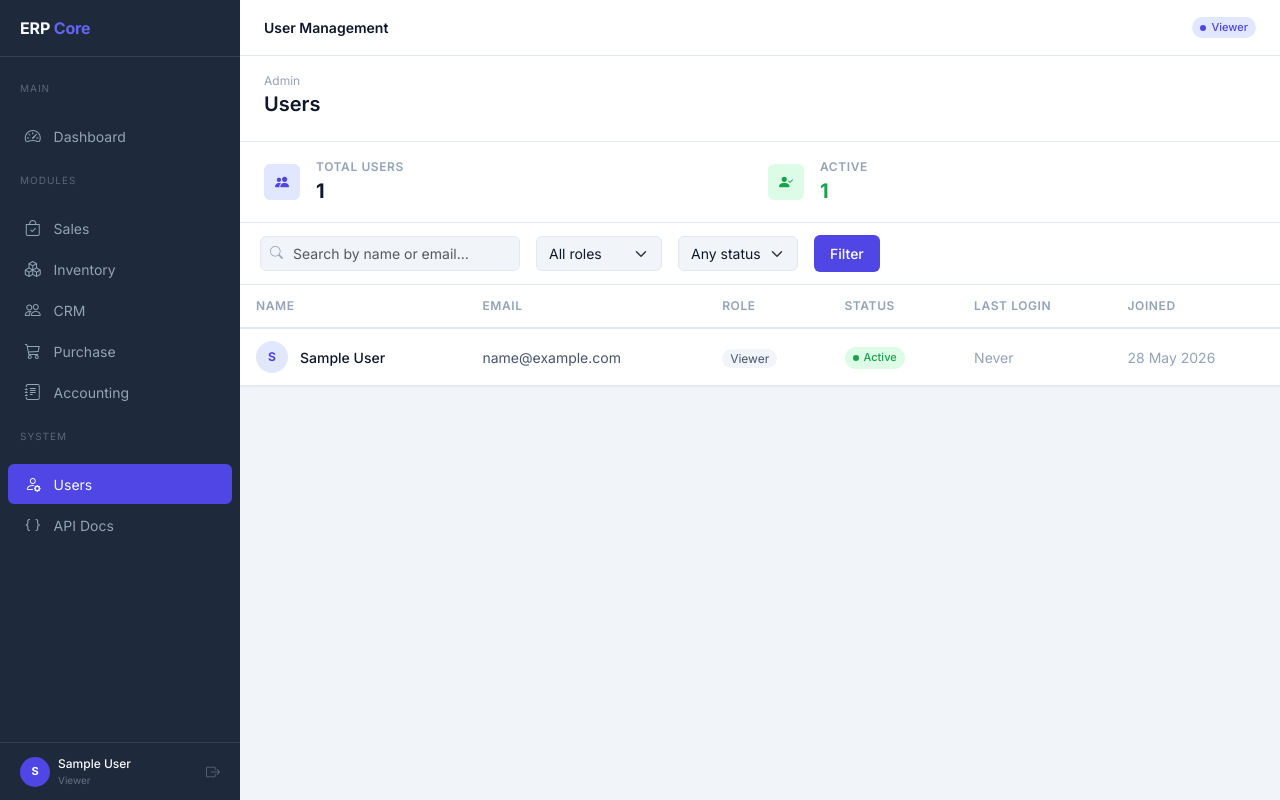
After one commit to odilboooy10/portfolio_project, a Django app: page /users/ in a window 1280 px wide. The commit adds this page. Run offline with Django 4.2, Linux system fonts and the light colour scheme; the visitor is signed in with stand-in values (Sample User, id 1); data comes from the database, SQL or seed files in the repository; parts of the project's set-up code (start-up, migrations or seed data) failed here and were passed over; some libraries are stand-ins or nearby versions.

Commit message:
Add Users frontend — admin-only user list + detail with role/status management

```diff
--- /dev/null
+++ b/core/apps/users/frontend_views.py
@@ -0,0 +1,83 @@
+from django.contrib import messages
+from django.contrib.auth.mixins import LoginRequiredMixin, UserPassesTestMixin
+from django.shortcuts import get_object_or_404, redirect
+from django.views import View
+from django.views.generic import DetailView, ListView
+
+from apps.users.models import User
+
+
+class AdminRequiredMixin(LoginRequiredMixin, UserPassesTestMixin):
+    def test_func(self):
+        return self.request.user.is_admin
+
+
+class UserListView(AdminRequiredMixin, ListView):
+    model = User
+    template_name = 'users/user_list.html'
+    context_object_name = 'users'
+    paginate_by = 30
+
+    def get_queryset(self):
+        qs = User.objects.order_by('email')
+        q = self.request.GET.get('q', '').strip()
+        role = self.request.GET.get('role', '')
+        active = self.request.GET.get('active', '')
+        if q:
+            qs = qs.filter(email__icontains=q) | qs.filter(first_name__icontains=q) | qs.filter(last_name__icontains=q)
+        if role:
+            qs = qs.filter(role=role)
+        if active == '1':
+            qs = qs.filter(is_active=True)
+        elif active == '0':
+            qs = qs.filter(is_active=False)
+        return qs
+
+    def get_context_data(self, **kwargs):
+        ctx = super().get_context_data(**kwargs)
+        ctx['roles'] = User.Role.choices
+        ctx['q'] = self.request.GET.get('q', '')
+        ctx['current_role'] = self.request.GET.get('role', '')
+        ctx['current_active'] = self.request.GET.get('active', '')
+        ctx['total_count'] = User.objects.count()
+        ctx['active_count'] = User.objects.filter(is_active=True).count()
+        return ctx
+
+
+class UserDetailView(AdminRequiredMixin, DetailView):
+    model = User
+    template_name = 'users/user_detail.html'
+    context_object_name = 'profile'
+
+    def get_context_data(self, **kwargs):
+        ctx = super().get_context_data(**kwargs)
+        ctx['roles'] = User.Role.choices
+        return ctx
+
+
+class UserToggleActiveView(AdminRequiredMixin, View):
+    def post(self, request, pk):
+        user = get_object_or_404(User, pk=pk)
+        if user == request.user:
+            messages.error(request, 'You cannot deactivate your own account.')
+            return redirect('users:user-detail', pk=pk)
+        user.is_active = not user.is_active
+        user.save(update_fields=['is_active'])
+        state = 'activated' if user.is_active else 'deactivated'
+        messages.success(request, f'{user.email} has been {state}.')
+        return redirect('users:user-detail', pk=pk)
+
+
+class UserChangeRoleView(AdminRequiredMixin, View):
+    def post(self, request, pk):
+        user = get_object_or_404(User, pk=pk)
+        if user == request.user:
+            messages.error(request, 'You cannot change your own role here.')
+            return redirect('users:user-detail', pk=pk)
+        new_role = request.POST.get('role')
+        valid_roles = [r for r, _ in User.Role.choices]
+        if new_role in valid_roles:
+            user.role = new_role
+            user.save(update_fields=['role'])
+            messages.success(request, f'{user.email} role changed to {user.get_role_display()}.')
+        return redirect('users:user-detail', pk=pk)
--- a/core/config/urls.py
+++ b/core/config/urls.py
@@ -21,6 +21,7 @@ urlpatterns = [
     path('inventory/', include('apps.inventory.urls_frontend', namespace='inventory')),
     path('purchase/',    include('apps.purchase.urls_frontend',    namespace='purchase')),
     path('accounting/',  include('apps.accounting.urls_frontend',  namespace='accounting')),
+    path('users/',       include('apps.users.urls_frontend',       namespace='users')),
 
     # API v1
     path('api/v1/', include('config.api_urls')),
--- a/core/templates/base.html
+++ b/core/templates/base.html
@@ -433,6 +433,7 @@
     {% url 'crm:lead-list'          as url_crm %}
     {% url 'purchase:po-list'       as url_purchase %}
     {% url 'accounting:journal-list' as url_accounting %}
+    {% url 'users:user-list'        as url_users %}
 
     <p class="sidebar-label">Modules</p>
     <a href="{{ url_sales|default:'#' }}"
@@ -457,6 +458,12 @@
     </a>
 
     <p class="sidebar-label">System</p>
+    {% if request.user.is_admin %}
+    <a href="{{ url_users|default:'#' }}"
+       class="nav-link-sidebar {% if request.resolver_match.namespace == 'users' %}active{% endif %}">
+      <i class="bi bi-person-gear"></i> Users
+    </a>
+    {% endif %}
     <a href="/api/v1/docs/" class="nav-link-sidebar" target="_blank">
       <i class="bi bi-braces"></i> API Docs
     </a>
--- /dev/null
+++ b/core/templates/users/user_list.html
@@ -0,0 +1,155 @@
+{% extends "base.html" %}
+{% block title %}Users — ERP Core{% endblock %}
+{% block page_title %}User Management{% endblock %}
+
+{% block content %}
+<div class="page-header">
+  <div class="page-header__left">
+    <span class="page-header__breadcrumb">Admin</span>
+    <h1 class="page-header__title">Users</h1>
+  </div>
+</div>
+
+<!-- KPI strip -->
+<div style="display:grid;grid-template-columns:1fr 1fr;gap:var(--space-4);
+            padding:var(--space-4) var(--space-6);background:var(--color-card-bg);
+            border-bottom:1px solid var(--color-border);">
+  <div style="display:flex;align-items:center;gap:var(--space-4);">
+    <div style="width:36px;height:36px;background:var(--color-primary-light);border-radius:var(--radius-md);
+                display:flex;align-items:center;justify-content:center;color:var(--color-primary);">
+      <i class="bi bi-people-fill"></i>
+    </div>
+    <div>
+      <div style="font-size:var(--text-xs);color:var(--color-text-muted);text-transform:uppercase;
+                  letter-spacing:0.05em;font-weight:var(--font-semi);">Total Users</div>
+      <div style="font-size:var(--text-xl);font-weight:var(--font-bold);color:var(--color-text-primary);">
+        {{ total_count }}
+      </div>
+    </div>
+  </div>
+  <div style="display:flex;align-items:center;gap:var(--space-4);">
+    <div style="width:36px;height:36px;background:#dcfce7;border-radius:var(--radius-md);
+                display:flex;align-items:center;justify-content:center;color:var(--color-success);">
+      <i class="bi bi-person-check-fill"></i>
+    </div>
+    <div>
+      <div style="font-size:var(--text-xs);color:var(--color-text-muted);text-transform:uppercase;
+                  letter-spacing:0.05em;font-weight:var(--font-semi);">Active</div>
+      <div style="font-size:var(--text-xl);font-weight:var(--font-bold);color:var(--color-success);">
+        {{ active_count }}
+      </div>
+    </div>
+  </div>
+</div>
+
+<div class="filter-bar">
+  <form method="get" class="d-flex align-items-center gap-3 flex-wrap" style="flex:1;">
+    <div style="flex:1;min-width:180px;max-width:260px;position:relative;">
+      <i class="bi bi-search" style="position:absolute;left:10px;top:50%;transform:translateY(-50%);
+         color:var(--color-text-muted);font-size:13px;pointer-events:none;"></i>
+      <input type="text" name="q" value="{{ q }}" placeholder="Search by name or email…"
+             class="form-control" style="padding-left:32px;">
+    </div>
+    <select name="role" class="form-select" style="width:auto;">
+      <option value="">All roles</option>
+      {% for val, label in roles %}
+      <option value="{{ val }}" {% if current_role == val %}selected{% endif %}>{{ label }}</option>
+      {% endfor %}
+    </select>
+    <select name="active" class="form-select" style="width:auto;">
+      <option value="">Any status</option>
+      <option value="1" {% if current_active == '1' %}selected{% endif %}>Active</option>
+      <option value="0" {% if current_active == '0' %}selected{% endif %}>Inactive</option>
+    </select>
+    <button type="submit" class="btn-erp-primary">Filter</button>
+    {% if q or current_role or current_active %}
+    <a href="{% url 'users:user-list' %}" class="btn-erp-ghost">Clear</a>
+    {% endif %}
+  </form>
+</div>
+
+<div class="panel" style="border-radius:0;border-left:none;border-right:none;border-top:none;">
+  {% if users %}
+  <table class="erp-table">
+    <thead>
+      <tr>
+        <th>Name</th>
+        <th>Email</th>
+        <th>Role</th>
+        <th>Status</th>
+        <th>Last Login</th>
+        <th>Joined</th>
+      </tr>
+    </thead>
+    <tbody>
+      {% for user in users %}
+      <tr style="cursor:pointer;" onclick="window.location='{% url 'users:user-detail' user.pk %}'">
+        <td>
+          <div style="display:flex;align-items:center;gap:var(--space-3);">
+            <div style="width:32px;height:32px;border-radius:50%;background:var(--color-primary-light);
+                        display:flex;align-items:center;justify-content:center;
+                        color:var(--color-primary);font-weight:var(--font-bold);font-size:var(--text-xs);
+                        flex-shrink:0;">
+              {{ user.first_name|first|upper|default:user.email|first|upper }}
+            </div>
+            <span style="font-weight:var(--font-medium);color:var(--color-text-primary);">
+              {{ user.get_full_name|default:"—" }}
+            </span>
+          </div>
+        </td>
+        <td style="color:var(--color-text-secondary);">{{ user.email }}</td>
+        <td>
+          <span style="font-size:var(--text-xs);background:#f1f5f9;padding:2px 8px;
+                       border-radius:var(--radius-full);color:var(--color-text-secondary);">
+            {{ user.get_role_display }}
+          </span>
+        </td>
+        <td>
+          {% if user.is_active %}
+          <span class="badge-status badge-done">Active</span>
+          {% else %}
+          <span class="badge-status badge-cancelled">Inactive</span>
+          {% endif %}
+        </td>
+        <td style="color:var(--color-text-muted);font-size:var(--text-sm);">
+          {{ user.last_login|date:"d M Y H:i"|default:"Never" }}
+        </td>
+        <td style="color:var(--color-text-muted);font-size:var(--text-sm);">
+          {{ user.date_joined|date:"d M Y" }}
+        </td>
+      </tr>
+      {% endfor %}
+    </tbody>
+  </table>
+
+  {% if is_paginated %}
+  <div style="padding:var(--space-4) var(--space-5);border-top:1px solid var(--color-border);
+              display:flex;align-items:center;justify-content:space-between;">
+    <span style="font-size:var(--text-xs);color:var(--color-text-muted);">
+      Page {{ page_obj.number }} of {{ page_obj.paginator.num_pages }}
+    </span>
+    <div class="d-flex gap-2">
+      {% if page_obj.has_previous %}
+      <a href="?page={{ page_obj.previous_page_number }}{% if q %}&q={{ q }}{% endif %}{% if current_role %}&role={{ current_role }}{% endif %}{% if current_active %}&active={{ current_active }}{% endif %}"
+         class="btn-erp-ghost" style="padding:var(--space-1) var(--space-3);">
+        <i class="bi bi-chevron-left"></i> Prev
+      </a>
+      {% endif %}
+      {% if page_obj.has_next %}
+      <a href="?page={{ page_obj.next_page_number }}{% if q %}&q={{ q }}{% endif %}{% if current_role %}&role={{ current_role }}{% endif %}{% if current_active %}&active={{ current_active }}{% endif %}"
+         class="btn-erp-ghost" style="padding:var(--space-1) var(--space-3);">
+        Next <i class="bi bi-chevron-right"></i>
+      </a>
+      {% endif %}
+    </div>
+  </div>
+  {% endif %}
+
+  {% else %}
+  <div style="padding:var(--space-16);text-align:center;color:var(--color-text-muted);">
+    <i class="bi bi-people" style="font-size:2.5rem;display:block;margin-bottom:var(--space-3);"></i>
+    No users found{% if q or current_role or current_active %} matching your filters{% endif %}.
+  </div>
+  {% endif %}
+</div>
+{% endblock %}
```
Also changed, not shown: core/apps/users/urls_frontend.py (added, +17 -0 lines), core/templates/users/user_detail.html (added, +148 -0 lines).
